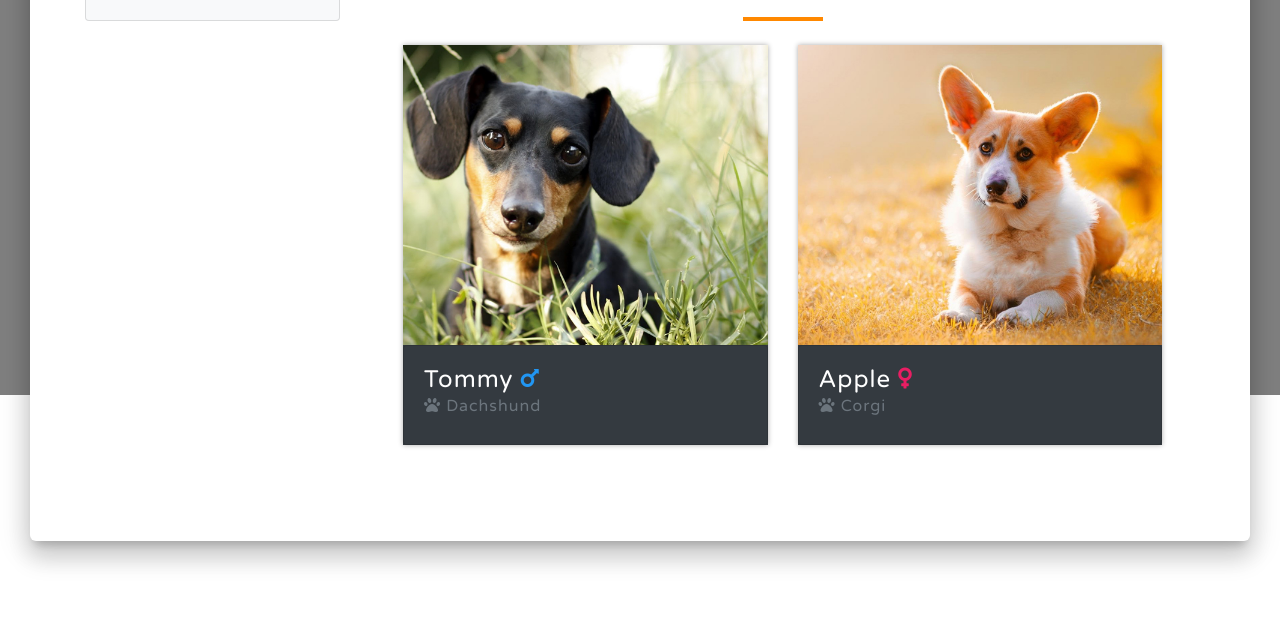
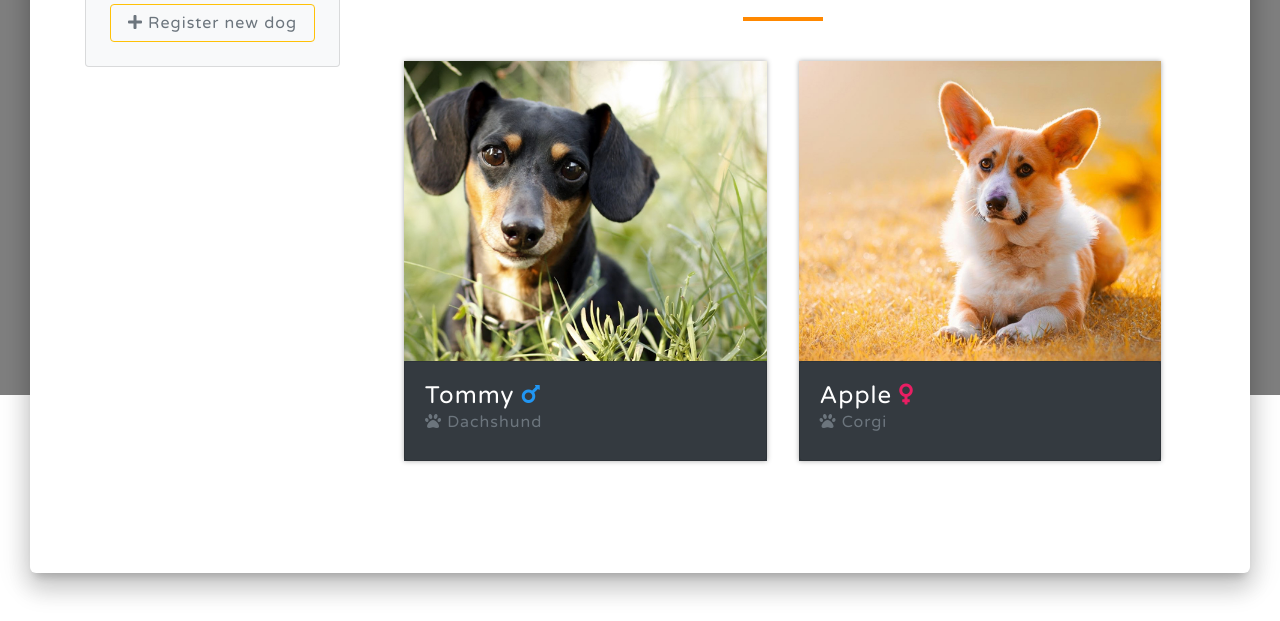
Before and after one commit to dekdew/dog_finder, a Django app: page /my-profile/ in a window 1280 px wide. Shown: the part 405-1026 px from the top of the page. Before the commit the page ends 972 px from the top, so only its background shows below. Run offline with Django 3.2, Linux system fonts and the light colour scheme; the visitor is signed in with stand-in values (Sample User, id 1); some libraries are stand-ins or nearby versions.

Commit message:
add add dog

```diff
--- a/accounts/templates/accounts/my-profile.html
+++ b/accounts/templates/accounts/my-profile.html
@@ -131,6 +131,10 @@
                                 <a href="{% url 'edit_profile' %}" class="btn btn-warning text-white btn-block">
                                     Update profile
                                 </a>
+                                <a href="" class="btn btn-outline-warning btn-block text-muted">
+                                    <i class="fas fa-plus"></i>
+                                    Register new dog
+                                </a>
                             </div>
                         </div>
                     </div>
@@ -140,8 +144,8 @@
 
                         <!-- My dogs -->
                         <div class="row">
-                            <!-- dog -->
-                            <div class="col-md-6">
+                            <!-- dog boy -->
+                            <div class="col-md-6 p-3">
                                 <div class="post text-white bg-dark">
                                     <div class="post-image"
                                          style="background-image: url('{% static 'img/demo-image-01.jpg' %}');"></div>
@@ -160,8 +164,8 @@
                                 </div>
                             </div>
 
-                            <!-- dog -->
-                            <div class="col-md-6">
+                            <!-- dog girl -->
+                            <div class="col-md-6 p-3">
                                 <div class="post text-white bg-dark">
                                     <div class="post-image"
                                          style="background-image: url('{% static 'img/demo-image-02.jpg' %}');"></div>
```
Also changed, not shown: newfeeds/templates/newfeeds/index.html (+6 -4 lines).
